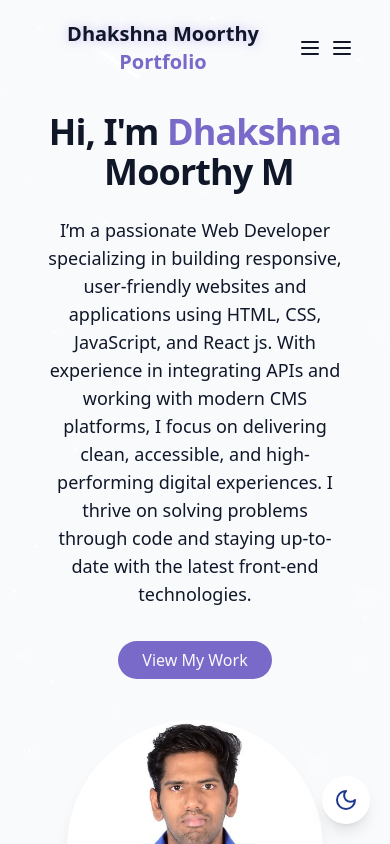
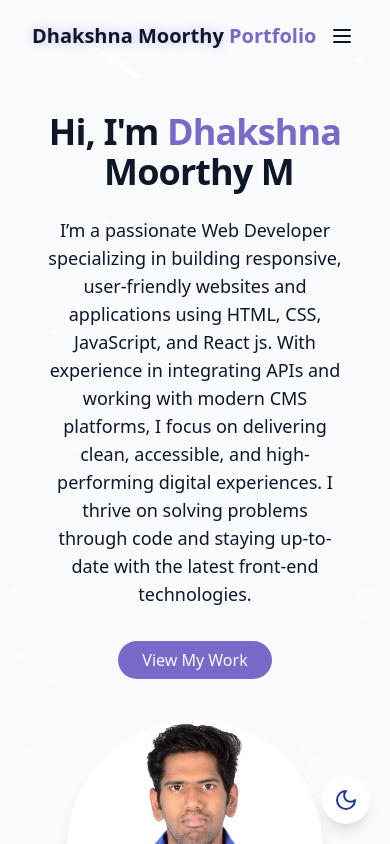
Before and after one commit to Dhakshnan/Portfolio, a React (Vite) app: page / in a window 390 px wide. Shown: the top 844 px of the page. Built offline with nearby package versions, Linux system fonts and the light colour scheme.

Commit message:
Update Navbar.jsx

```diff
--- a/src/components/Navbar.jsx
+++ b/src/components/Navbar.jsx
@@ -65,14 +65,6 @@ export const Navbar = () => {
           {isMenuOpen ? <X size={24} /> : <Menu size={24} />}{" "}
         </button>
 
-          {/* Mobile menu toggle */}
-        <button
-          onClick={() => setIsMenuOpen((prev) => !prev)}
-          className="md:hidden p-1 text-foreground z-50"
-          aria-label={isMenuOpen ? "Close Menu" : "Open Menu"}
-        >
-          {isMenuOpen ? <X size={24} /> : <Menu size={24} />}
-        </button>
 
         <div
           className={cn(
```
